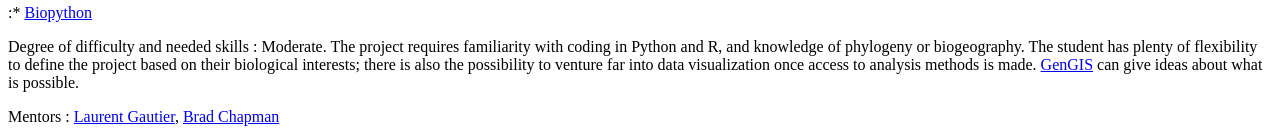
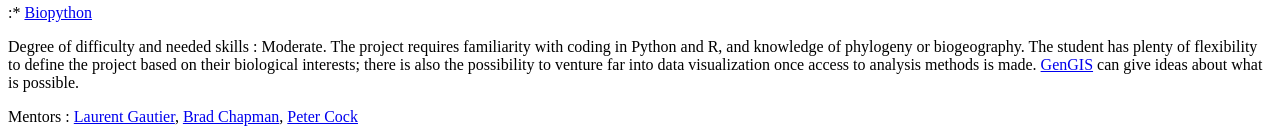
Before and after one commit to biopython/biopython.github.io, a Jekyll site: the page built from wiki/Google_Summer_of_Code.md, in a window 1280 px wide. Shown: the part 1892-2031 px from the top of the page. Built offline with Jekyll 4.4.1, drawn with Linux system fonts in a browser that asks for light colours.

Commit message:
/* Accessing R phylogenetic tools from Python */ Add myself as a mentor for the rpy2+biopython project after checking with Bard & Laurent

```diff
--- a/wiki/Google_Summer_of_Code.md
+++ b/wiki/Google_Summer_of_Code.md
@@ -133,4 +133,4 @@ Degree of difficulty and needed skills : Moderate. The project requires familiar
 
 <!-- -->
 
-Mentors : [Laurent Gautier](http://dk.linkedin.com/pub/laurent-gautier/8/81/869), [Brad Chapman](http://bcbio.wordpress.com)
+Mentors : [Laurent Gautier](http://dk.linkedin.com/pub/laurent-gautier/8/81/869), [Brad Chapman](http://bcbio.wordpress.com), [Peter Cock](http://www.scri.ac.uk/staff/petercock)
```
Also changed, not shown: 1 other file.
